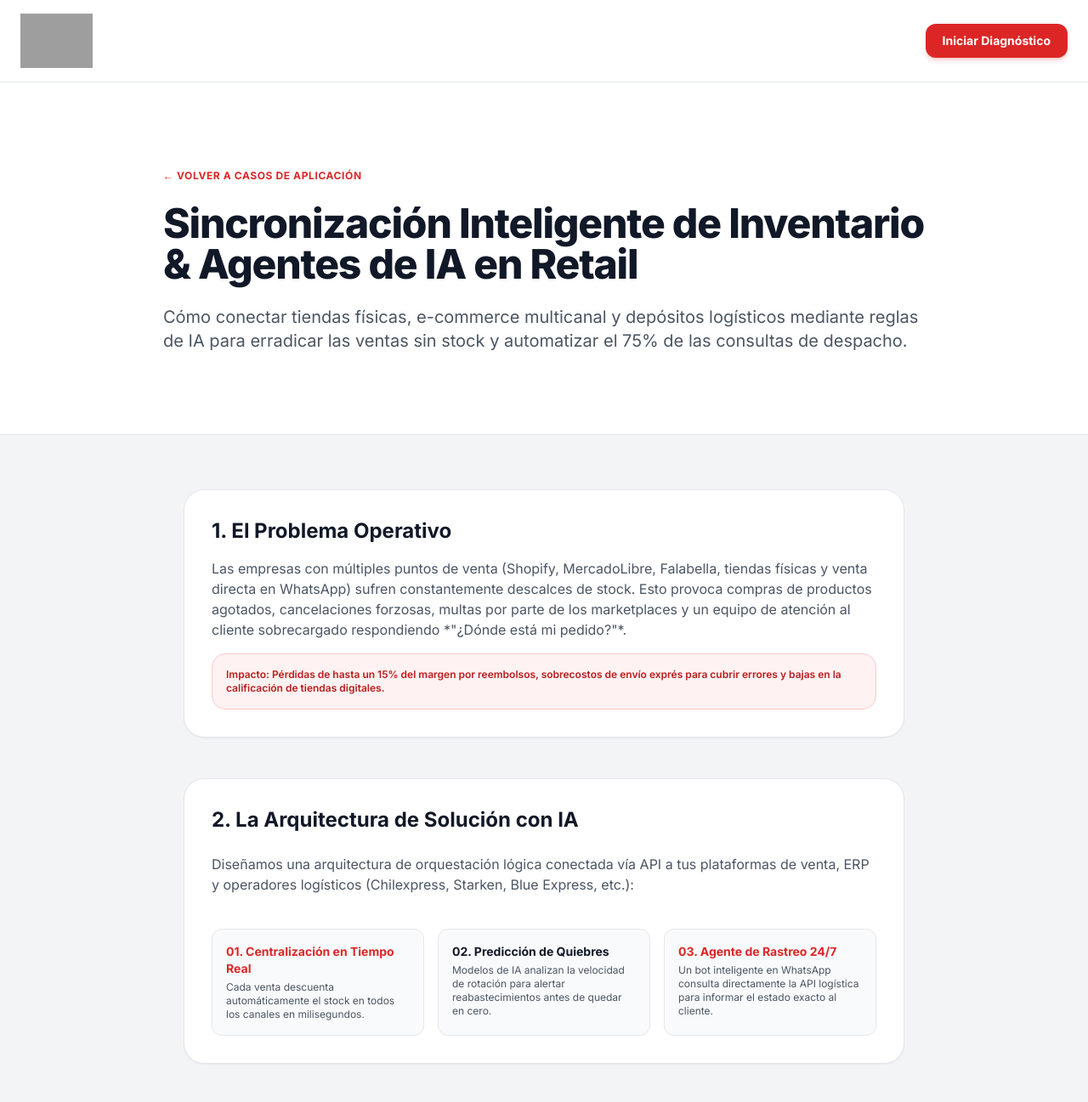
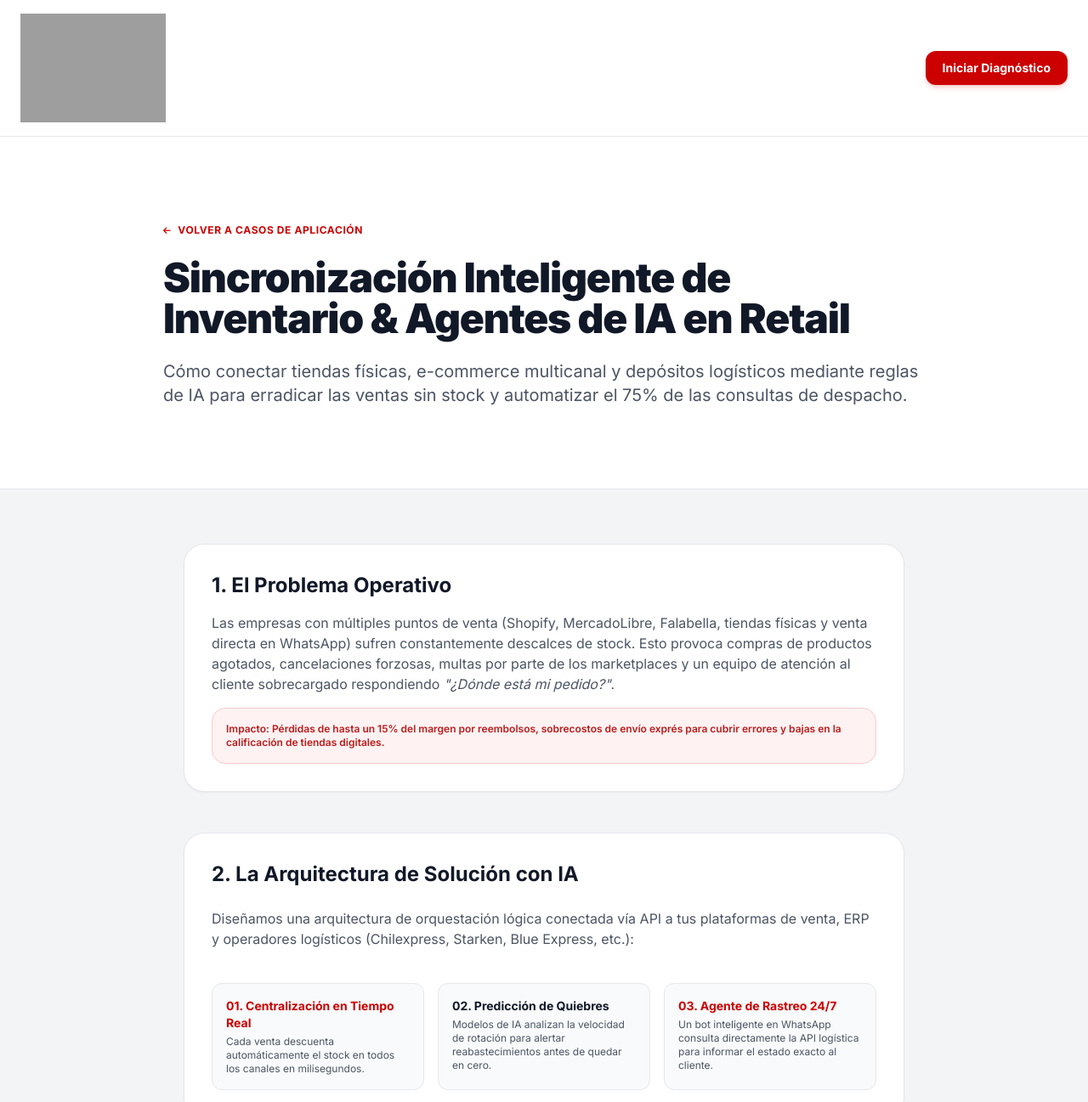
Before and after one commit to 8vaCBS/strata_factory, a plain HTML site: page casos/ecommerce.html in a window 1280 px wide. Shown: the top 1297 px of the page at 85% size. Drawn offline with nearby package versions, Linux system fonts and the light colour scheme; grey boxes are pictures that could not be loaded.

Commit message:
Update ecommerce.html

```diff
--- a/casos/ecommerce.html
+++ b/casos/ecommerce.html
@@ -1,7 +1,6 @@
 <!DOCTYPE html>
 <html lang="es-CL" class="scroll-smooth">
 <head>
-    <!-- STREAMING_CHUNK:Configuring document head, SEO, GEO and JSON-LD schema for E-Commerce page... -->
     <meta charset="UTF-8">
     <meta name="viewport" content="width=device-width, initial-scale=1.0">
     <title>IA en E-Commerce & Retail | Sincronización de Inventario | Strata Factory</title>
@@ -40,7 +39,10 @@
 
     <!-- Tailwind CSS CDN -->
     <script src="https://cdn.tailwindcss.com"></script>
-    <link href="https://fonts.googleapis.com/css2?family=Inter:wght@300;400;500;600;700;800&display=swap" rel="stylesheet">
+    <link href="https://fonts.googleapis.com/css2?family=Inter:wght@300;400;500;600;700;800;900&display=swap" rel="stylesheet">
+    <!-- FontAwesome Icons -->
+    <link rel="stylesheet" href="https://cdnjs.cloudflare.com/ajax/libs/font-awesome/6.4.0/css/all.min.css">
+
     <script>
         tailwind.config = {
             theme: {
@@ -48,36 +50,35 @@
                     fontFamily: { sans: ['Inter', 'sans-serif'] },
                     colors: {
                         emerald: { 50: '#ecfdf5', 200: '#a7f3d0', 800: '#065f46' },
-                        red: { 600: '#dc2626', 700: '#b91c1c' }
+                        brand: { red: '#cc0000', darkRed: '#a80000' }
                     }
                 }
             }
         }
     </script>
 </head>
-<body class="bg-gray-100 text-gray-900 font-sans">
+<body class="bg-gray-100 text-gray-900 font-sans selection:bg-red-600 selection:text-white">
 
-    <!-- STREAMING_CHUNK:Rendering navigation header... -->
     <nav class="sticky top-0 z-50 bg-white/95 backdrop-blur-md border-b border-gray-200">
-        <div class="max-w-7xl mx-auto px-6 h-20 md:h-24 flex items-center justify-between">
+        <div class="max-w-7xl mx-auto px-6 py-4 min-h-[100px] md:min-h-[120px] flex items-center justify-between">
             <a href="/" class="flex items-center gap-3">
                 <img src="https://cdn.shopify.com/s/files/1/0773/9683/6592/files/ChatGPT_Image_24_jul_2026_07_30_05_p.m..png?v=1784938405"
                      alt="Strata Factory Logo"
-                     class="h-12 sm:h-14 md:h-16 w-auto object-contain">
+                     class="h-24 sm:h-28 md:h-32 w-auto object-contain">
             </a>
-            <a href="/#contacto" class="bg-red-600 text-white px-5 py-2.5 rounded-xl font-bold hover:bg-red-700 transition-all text-sm shadow-md shadow-red-600/20">
+            <a href="/#contacto" class="bg-[#cc0000] text-white px-5 py-2.5 rounded-xl font-bold hover:bg-red-700 transition-all text-sm shadow-md shadow-red-600/20">
                 Iniciar Diagnóstico
             </a>
         </div>
     </nav>
 
-    <!-- STREAMING_CHUNK:Rendering case study header... -->
     <header class="py-16 md:py-24 px-6 bg-white border-b border-gray-200">
         <div class="max-w-4xl mx-auto">
-            <a href="/#casos" class="inline-flex items-center gap-2 text-xs font-bold text-red-600 uppercase tracking-wider mb-6 hover:underline">
-                ← Volver a Casos de Aplicación
+            <a href="/#casos" class="inline-flex items-center gap-2 text-xs font-bold text-[#cc0000] uppercase tracking-wider mb-6 hover:underline">
+                <i class="fa-solid fa-arrow-left text-[10px]"></i>
+                <span>Volver a Casos de Aplicación</span>
             </a>
-            <h1 class="text-3xl md:text-5xl font-extrabold text-gray-900 tracking-tight leading-tight mb-6">
+            <h1 class="text-3xl md:text-5xl font-black text-gray-900 tracking-tight leading-tight mb-6">
                 Sincronización Inteligente de Inventario & Agentes de IA en Retail
             </h1>
             <p class="text-lg md:text-xl text-gray-600 leading-relaxed">
@@ -86,14 +87,13 @@
         </div>
     </header>
 
-    <!-- STREAMING_CHUNK:Rendering main case details... -->
     <main class="py-16 px-6 max-w-4xl mx-auto space-y-12">
 
         <!-- Section 1: El Problema -->
         <section class="bg-white p-8 rounded-3xl border border-gray-200 shadow-sm space-y-4">
             <h2 class="text-2xl font-bold text-gray-900">1. El Problema Operativo</h2>
             <p class="text-gray-600 text-sm md:text-base leading-relaxed">
-                Las empresas con múltiples puntos de venta (Shopify, MercadoLibre, Falabella, tiendas físicas y venta directa en WhatsApp) sufren constantemente descalces de stock. Esto provoca compras de productos agotados, cancelaciones forzosas, multas por parte de los marketplaces y un equipo de atención al cliente sobrecargado respondiendo *"¿Dónde está mi pedido?"*.
+                Las empresas con múltiples puntos de venta (Shopify, MercadoLibre, Falabella, tiendas físicas y venta directa en WhatsApp) sufren constantemente descalces de stock. Esto provoca compras de productos agotados, cancelaciones forzosas, multas por parte de los marketplaces y un equipo de atención al cliente sobrecargado respondiendo <em>"¿Dónde está mi pedido?"</em>.
             </p>
             <div class="bg-red-50 border border-red-200 p-4 rounded-2xl text-xs text-red-700 font-semibold">
                 Impacto: Pérdidas de hasta un 15% del margen por reembolsos, sobrecostos de envío exprés para cubrir errores y bajas en la calificación de tiendas digitales.
@@ -109,7 +109,7 @@
 
             <div class="grid grid-cols-1 md:grid-cols-3 gap-4 pt-4">
                 <div class="bg-gray-50 p-4 rounded-xl border border-gray-200">
-                    <span class="text-red-600 font-bold text-sm block mb-1">01. Centralización en Tiempo Real</span>
+                    <span class="text-[#cc0000] font-bold text-sm block mb-1">01. Centralización en Tiempo Real</span>
                     <p class="text-xs text-gray-600">Cada venta descuenta automáticamente el stock en todos los canales en milisegundos.</p>
                 </div>
                 <div class="bg-gray-50 p-4 rounded-xl border border-gray-200">
@@ -117,7 +117,7 @@
                     <p class="text-xs text-gray-600">Modelos de IA analizan la velocidad de rotación para alertar reabastecimientos antes de quedar en cero.</p>
                 </div>
                 <div class="bg-gray-50 p-4 rounded-xl border border-gray-200">
-                    <span class="text-red-600 font-bold text-sm block mb-1">03. Agente de Rastreo 24/7</span>
+                    <span class="text-[#cc0000] font-bold text-sm block mb-1">03. Agente de Rastreo 24/7</span>
                     <p class="text-xs text-gray-600">Un bot inteligente en WhatsApp consulta directamente la API logística para informar el estado exacto al cliente.</p>
                 </div>
             </div>
@@ -141,14 +141,13 @@
         <!-- CTA Final -->
         <div class="bg-white p-8 rounded-3xl border border-gray-200 text-center space-y-6 shadow-sm">
             <h3 class="text-xl font-bold text-gray-900">¿Quieres sincronizar tu inventario y automatizar tu e-commerce?</h3>
-            <a href="/#contacto" class="inline-block bg-red-600 text-white px-8 py-4 rounded-xl font-bold hover:bg-red-700 transition-all text-sm shadow-md shadow-red-600/20">
+            <a href="/#contacto" class="inline-block bg-[#cc0000] text-white px-8 py-4 rounded-xl font-bold hover:bg-red-700 transition-all text-sm shadow-md shadow-red-600/20">
                 Solicitar Diagnóstico para E-Commerce & Retail
             </a>
         </div>
 
     </main>
 
-    <!-- STREAMING_CHUNK:Rendering footer... -->
     <footer class="bg-white text-gray-600 py-12 border-t border-gray-200">
         <div class="max-w-7xl mx-auto px-6 flex flex-col md:flex-row items-center justify-between gap-6 text-xs">
             <div class="flex flex-col items-center md:items-start gap-2">
@@ -157,6 +156,11 @@
                      class="h-10 md:h-12 w-auto object-contain">
                 <p class="text-gray-500">Firma de Ingeniería de Workflows e Inteligencia Artificial Operativa.</p>
             </div>
+            <div class="flex items-center gap-6">
+                <a href="mailto:contacto@stratafactory.cl" class="hover:text-red-600 transition-colors">contacto@stratafactory.cl</a>
+                <span>•</span>
+                <a href="https://wa.me/56981749481" class="hover:text-red-600 transition-colors">+56 9 8174 9481</a>
+            </div>
             <div class="text-gray-500">
                 © 2026 Strata Factory. Todos los derechos reservados.
             </div>
```
